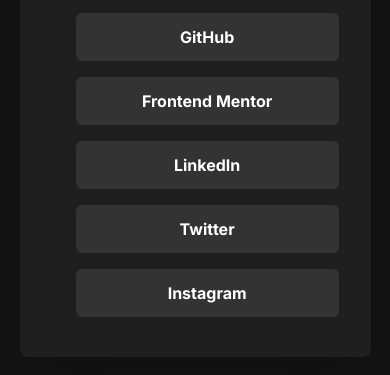
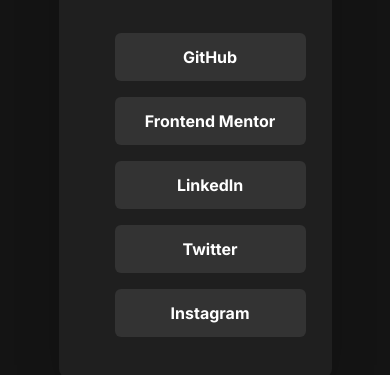
Before and after one commit to tjleonc/Challenge1, a website: page src/index.html in a window 390 px wide. Shown: the part 399-774 px from the top of the page. Drawn offline with Linux system fonts and the light colour scheme.

Commit message:
responsive 1.0

```diff
--- a/src/index.html
+++ b/src/index.html
@@ -11,7 +11,7 @@
 </head>
 <body class="font-Inter bg-black-of-black py-28 md:py-[9%]">
 
-    <section class="w-[90%] max-w-md mx-auto shadow-2xl bg-gray-dark-gray rounded-lg ">
+    <section class=" w-[70%] md:w-[90%] max-w-md mx-auto shadow-2xl bg-gray-dark-gray rounded-lg ">
 
         <article class="pt-9">
             <div class=" mx-auto pt-2">
@@ -23,27 +23,27 @@
                     <p class="text-green-lemon text-md"> London, United Kingdom </p>
                     <p class="text-white text-sm pt-6 pb-4"> "Front-end developer and avid reader." </p>
                 </div>
-                    <button class="w-[75%] mx-14 text-white hover:text-black mb-4">
+                    <button class="w-[70%] md:w-[75%] mx-14 text-white hover:text-black mb-4">
                         <div class="border-gray rounded-md bg-gray py-3 hover:bg-green-lemon transition duration-500">
                             <h1 class="flex justify-center font-bold">GitHub</h1>
                         </div>
                     </button>
-                    <button class="w-[75%] mx-14 text-white hover:text-black mb-4">
+                    <button class="w-[70%] md:w-[75%] mx-14 text-white hover:text-black mb-4">
                         <div class="border-gray rounded-md bg-gray py-3 hover:bg-green-lemon transition duration-500">
                             <h1 class="flex justify-center font-bold">Frontend Mentor</h1>
                         </div>
                     </button>
-                    <button class="w-[75%] mx-14 text-white hover:text-black mb-4">
+                    <button class="w-[70%] md:w-[75%] mx-14 text-white hover:text-black mb-4">
                         <div class="border-gray rounded-md bg-gray py-3 hover:bg-green-lemon transition duration-500">
                             <h1 class="flex justify-center font-bold">LinkedIn</h1>
                         </div>
                     </button>
-                    <button class="w-[75%] mx-14 text-white hover:text-black mb-4">
+                    <button class="w-[70%] md:w-[75%] mx-14 text-white hover:text-black mb-4">
                         <div class="border-gray rounded-md bg-gray py-3 hover:bg-green-lemon transition duration-500">
                             <h1 class="flex justify-center font-bold">Twitter</h1>
                         </div>
                     </button>
-                    <button class="w-[75%] mx-14 text-white hover:text-black mb-10">
+                    <button class="w-[70%] md:w-[75%] mx-14 text-white hover:text-black mb-10">
                         <div class="border-gray rounded-md bg-gray py-3 hover:bg-green-lemon transition duration-500">
                             <h1 class="flex justify-center font-bold">Instagram</h1>
                         </div>
```
